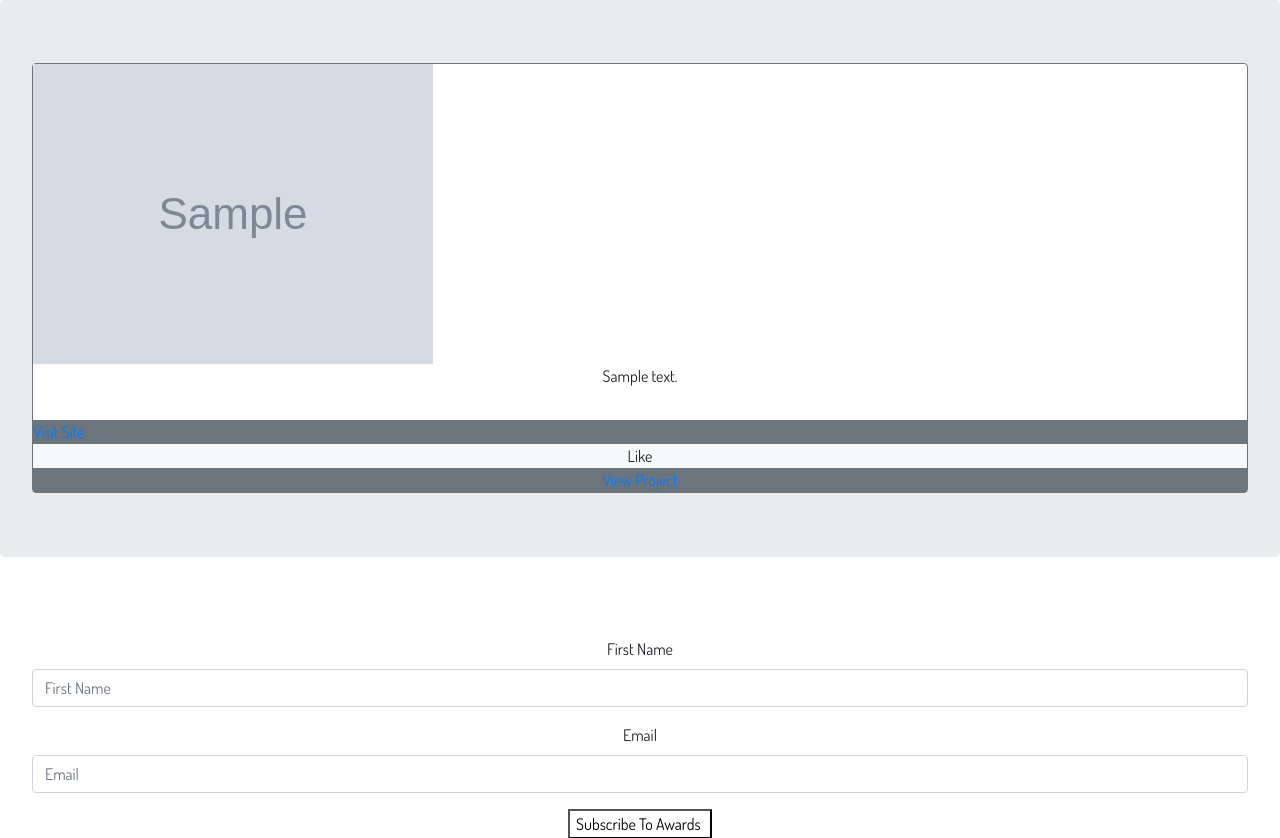
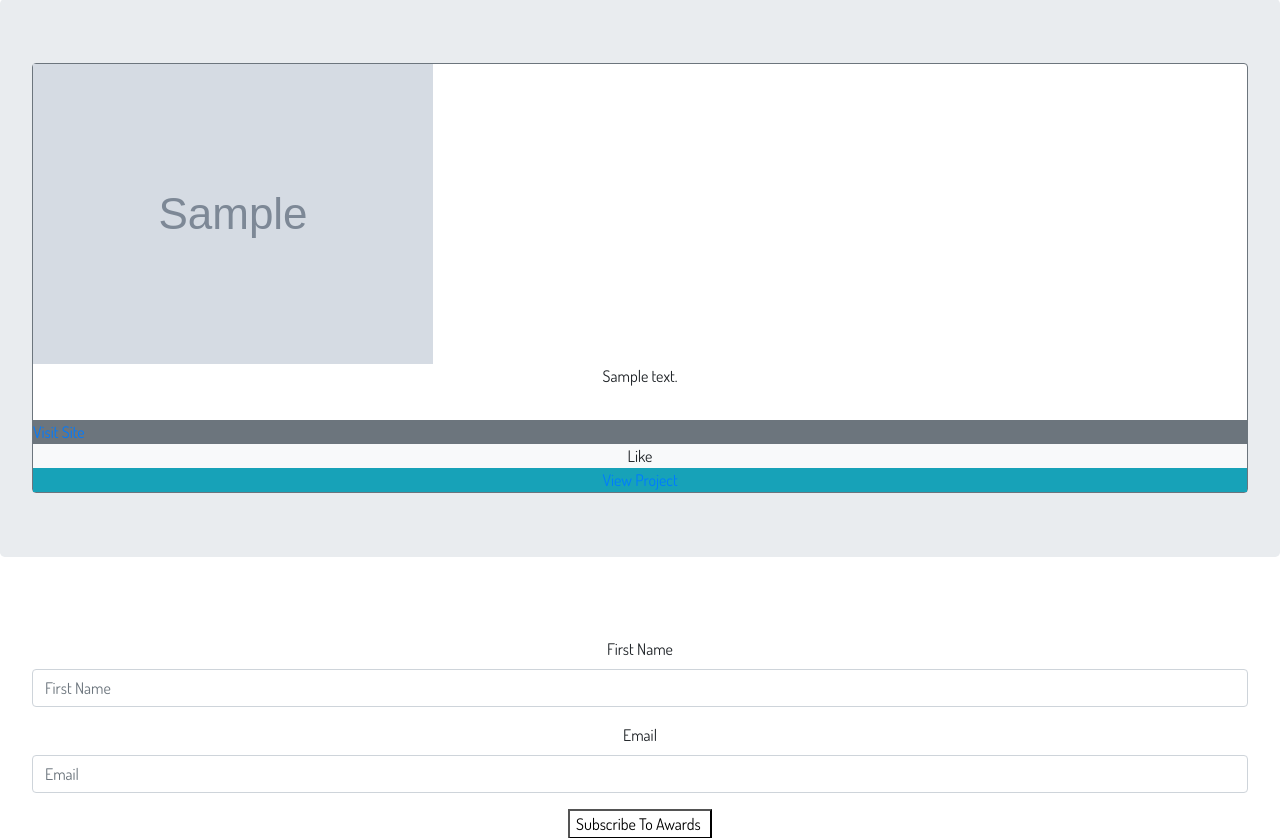
Before and after one commit to Apamela/webapp, a Django app: page / in a window 1280 px wide; the page is wider, and only the part inside the window is pictured. Shown: the part 1007-1845 px from the top of that part. Run offline with Django 3.2, Linux system fonts and the light colour scheme; a user stored in the database is signed in; tables that the repository leaves empty hold one stand-in row (values such as "Sample post"); grey boxes marked "Sample" are stand-in pictures; some libraries are stand-ins or nearby versions; some web fonts are replaced.

Commit message:
add the navbar color

```diff
--- a/website/templates/welcome.html
+++ b/website/templates/welcome.html
@@ -30,7 +30,7 @@
      <span class="bg-secondary" style="font-family: 'Dosis', sans-serif;">
        <a href="{{ project.project_url}}">Visit Site</a></span>
       <span class="bg-light" style="font-family: 'Dosis', sans-serif; text-align:center;">Like</span>
-  <span class="bg-secondary" style="font-family: 'Dosis', sans-serif; text-align:center;"><a href="{% url 'project' project.id %}">View Project</a></span>
+  <span class="bg-info" style="font-family: 'Dosis', sans-serif; text-align:center;"><a href="{% url 'project' project.id %}">View Project</a></span>
 
     </div>
     {% endfor %}
```
